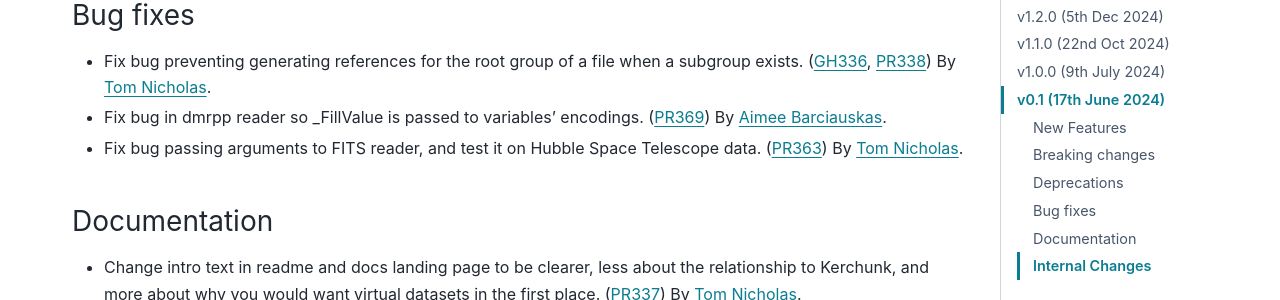
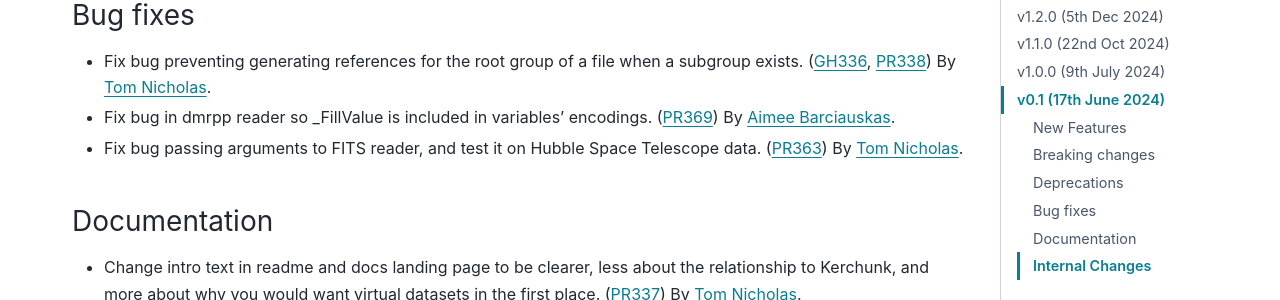
Before and after one commit to zarr-developers/VirtualiZarr, a Sphinx documentation site: the page built from docs/releases.rst, in a window 1280 px wide and 900 px high, scrolled down 779 px. Shown: the part 153-453 px from the top of the window. Built offline with Sphinx 7.4.7 and the PyData theme 0.15.4, drawn with Linux system fonts in a browser that asks for light colours.

Commit message:
Slightly modify release notes

```diff
--- a/docs/releases.rst
+++ b/docs/releases.rst
@@ -35,7 +35,7 @@ Bug fixes
 
 - Fix bug preventing generating references for the root group of a file when a subgroup exists.
   (:issue:`336`, :pull:`338`) By `Tom Nicholas <https://github.com/TomNicholas>`_.
-- Fix bug in dmrpp reader so _FillValue is passed to variables' encodings.
+- Fix bug in dmrpp reader so _FillValue is included in variables' encodings.
   (:pull:`369`) By `Aimee Barciauskas <https://github.com/abarciauskas-bgse>`_.
 - Fix bug passing arguments to FITS reader, and test it on Hubble Space Telescope data.
   (:pull:`363`) By `Tom Nicholas <https://github.com/TomNicholas>`_.
```
